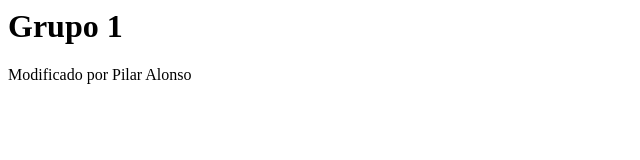
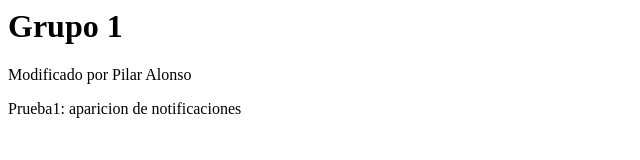
Before and after one commit to stemdo-labs/grupo1-lab1, a plain HTML site: page index.html in a window 1280 px wide. Shown: the whole page, without its empty margins (0-640 px from the left). Drawn offline with Linux system fonts and the light colour scheme.

Commit message:
Update index.html
Primera prueba de notificaciones

```diff
--- a/index.html
+++ b/index.html
@@ -1,2 +1,3 @@
 <h1>Grupo 1</h1>
 <p>Modificado por Pilar Alonso</p>
+<p>Prueba1: aparicion de notificaciones</p>
```
